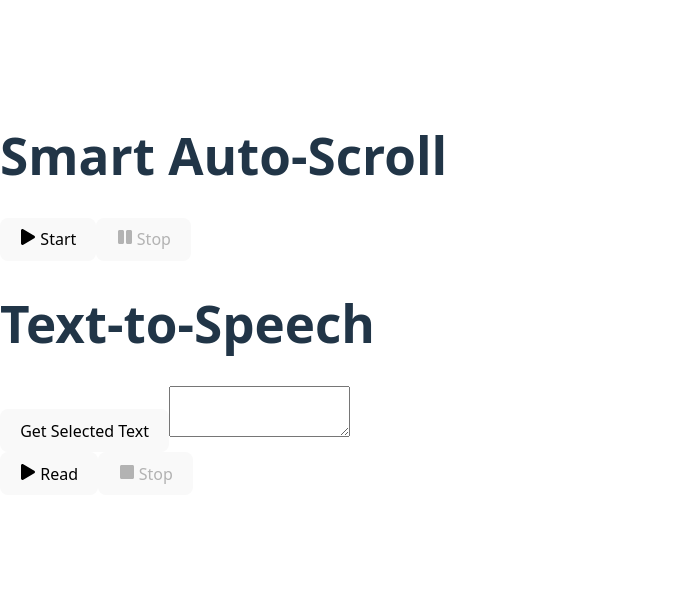
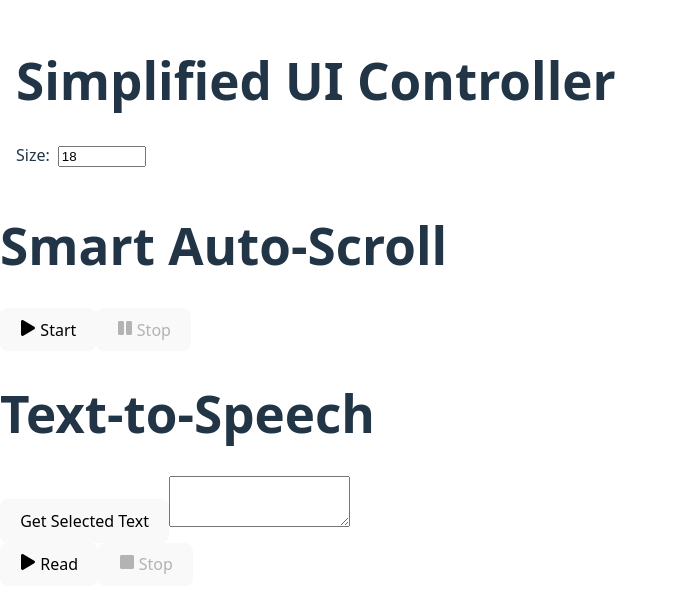
Before and after one commit to TeamDecoders01/Easesurf, a React (Vite) app: page / in a window 1280 px wide. Shown: the part 106-718 px from the top of the page, without its empty margins (0-677 px from the left). Built offline with nearby package versions, Linux system fonts and the light colour scheme.

Commit message:
feat: add SimpleUI component for font size adjustment and integrate with content script

```diff
--- a/src/App.tsx
+++ b/src/App.tsx
@@ -1,10 +1,14 @@
-import type React from "react";
-import Scroll from "./components/Scroll";
-import Reader from "./components/Reader";
+import type { ReactElement } from 'react';
+import Reader from './components/Reader';
+import Scroll from './components/Scroll';
+import SimpleUI from './components/SimpleUI';
 
-const App: React.FC = () => {
+export default function App(): ReactElement {
     return (
         <>
+            <div>
+                <SimpleUI />
+            </div>
             <div>
                 <Scroll />
             </div>
@@ -13,6 +17,4 @@ const App: React.FC = () => {
             </div>
         </>
     );
-};
-
-export default App;
+}
--- /dev/null
+++ b/src/components/SimpleUI.tsx
@@ -0,0 +1,40 @@
+import { useState, type ChangeEvent, type ReactNode } from 'react';
+
+export default function SimpleUI(): ReactNode {
+    const [size, setSize] = useState(18);
+
+    const handleInput = ({
+        target: { valueAsNumber: newSize },
+    }: ChangeEvent<HTMLInputElement>) => {
+        if (Number.isNaN(newSize)) return;
+
+        setSize(newSize);
+
+        chrome.tabs.query({ active: true, currentWindow: true }, (tabs) => {
+            const tab = tabs[0]?.id;
+            if (!tab) return;
+
+            chrome.tabs.sendMessage(
+                tab,
+                { action: 'updateFontSize', fontSize: newSize },
+                console.log,
+            );
+        });
+    };
+
+    return (
+        <div style={{ padding: '1rem' }}>
+            <h1>Simplified UI Controller</h1>
+            <label htmlFor="size">
+                Size:
+                <input
+                    type="number"
+                    name="size"
+                    value={size}
+                    onChange={handleInput}
+                    style={{ marginLeft: '0.5rem', width: '80px' }}
+                />
+            </label>
+        </div>
+    );
+}
```
Also changed, not shown: src/content.ts (+8 -0 lines).
